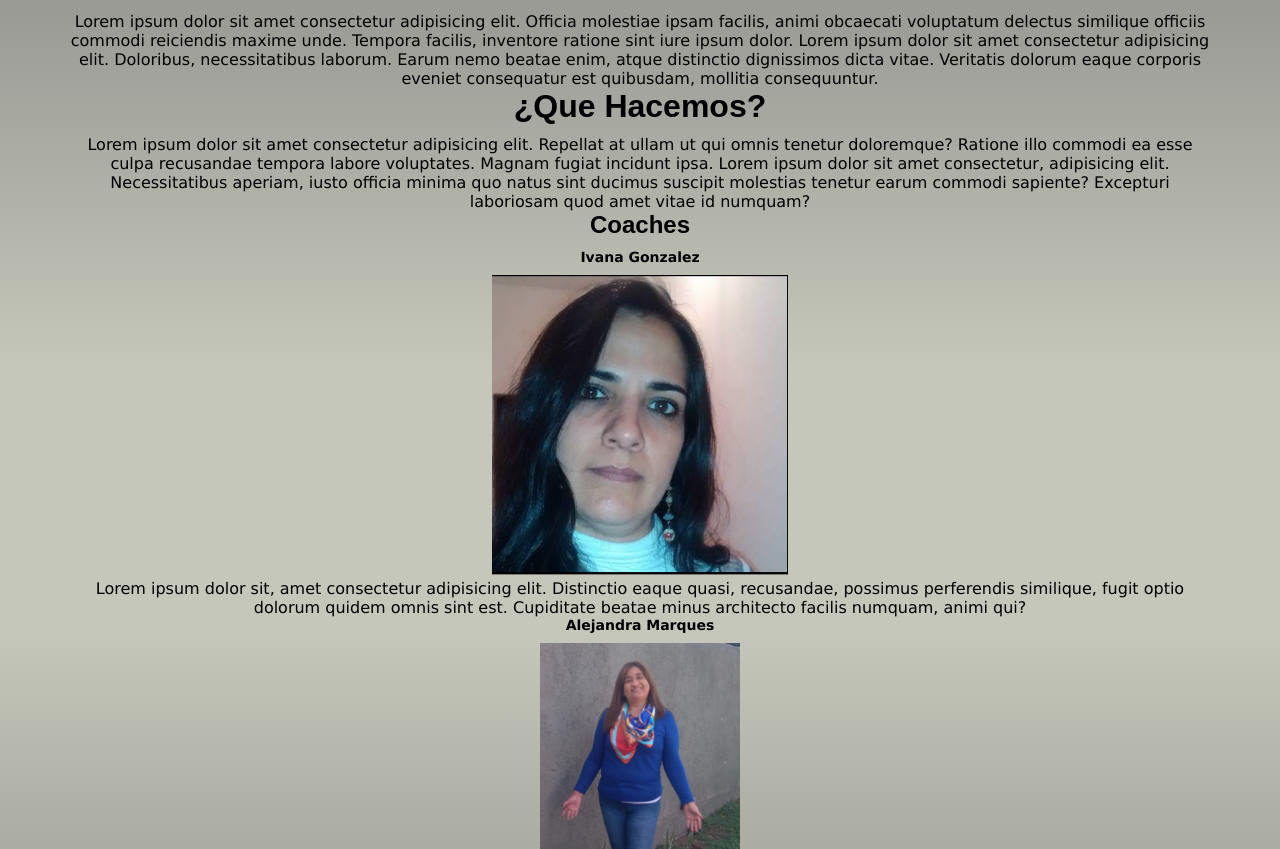
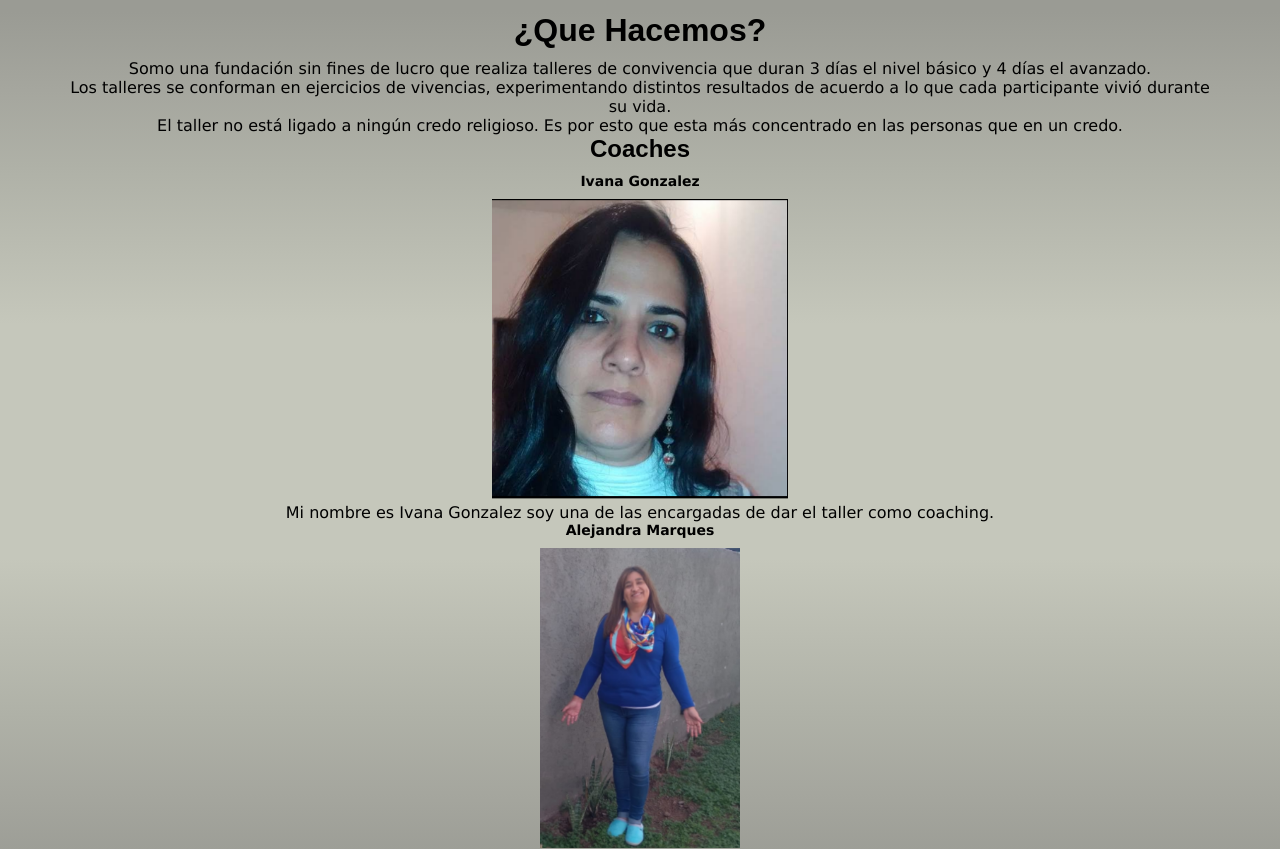
Before and after one commit to Franco-Carbajal/Entrega-Final, a website: page pages/quienes-somos.html in a window 1280 px wide. Shown: the part 84-933 px from the top of the page. Drawn offline with Linux system fonts and the light colour scheme.

Commit message:
Update quienes-somos.html
cambio de informacion

```diff
--- a/pages/quienes-somos.html
+++ b/pages/quienes-somos.html
@@ -26,20 +26,17 @@
     <main>
         <div class="cuerpo">
             <div class="cuerpo-qs">
-        <p>Lorem ipsum dolor sit amet consectetur adipisicing elit. Officia molestiae ipsam facilis, animi obcaecati voluptatum delectus similique officiis commodi reiciendis maxime unde. Tempora facilis, inventore ratione sint iure ipsum dolor.
-            Lorem ipsum dolor sit amet consectetur adipisicing elit. Doloribus, necessitatibus laborum. Earum nemo beatae enim, atque distinctio dignissimos dicta vitae. Veritatis dolorum eaque corporis eveniet consequatur est quibusdam, mollitia consequuntur.
-        </p>
         <h1>¿Que Hacemos?</h1>
-        <p>Lorem ipsum dolor sit amet consectetur adipisicing elit. Repellat at ullam ut qui omnis tenetur doloremque? Ratione illo commodi ea esse culpa recusandae tempora labore voluptates. Magnam fugiat incidunt ipsa.
-            Lorem ipsum dolor sit amet consectetur, adipisicing elit. Necessitatibus aperiam, iusto officia minima quo natus sint ducimus suscipit molestias tenetur earum commodi sapiente? Excepturi laboriosam quod amet vitae id numquam?
-        </p>
+        <p>Somo una fundación sin fines de lucro que realiza talleres de convivencia que duran 3 días el nivel básico y 4 días el avanzado.</p>
+        <p>Los talleres se conforman en ejercicios de vivencias, experimentando distintos resultados de acuerdo a lo que cada participante vivió durante su vida.</p>
+        <p>El taller no está ligado a ningún credo religioso. Es por esto que esta más concentrado en las personas que en un credo.</p>
         <h2>Coaches</h2>
         <h3>Ivana Gonzalez</h3>
         <img width="296" height="300" src="../assets/img/imag-2.png" alt="">
-        <p>Lorem ipsum dolor sit, amet consectetur adipisicing elit. Distinctio eaque quasi, recusandae, possimus perferendis similique, fugit optio dolorum quidem omnis sint est. Cupiditate beatae minus architecto facilis numquam, animi qui?</p>
+        <p>Mi nombre es Ivana Gonzalez soy una de las encargadas de dar el taller como coaching.</p>
         <h3>Alejandra Marques</h3>
         <img width="200px" height="300" src="../assets/img/imag-3.png" alt="">
-        <p>Lorem ipsum dolor sit amet, consectetur adipisicing elit. Ducimus voluptas minus et maxime odio culpa molestiae cum vitae, atque blanditiis tempora aliquam vero nam? Unde fugit assumenda quisquam blanditiis recusandae.</p>
+        <p>Mi nombre es Alejandra Márquez soy una de las encargadas de dar el taller como coaching.</p>
         </div>
         </div>
     </main>
```
